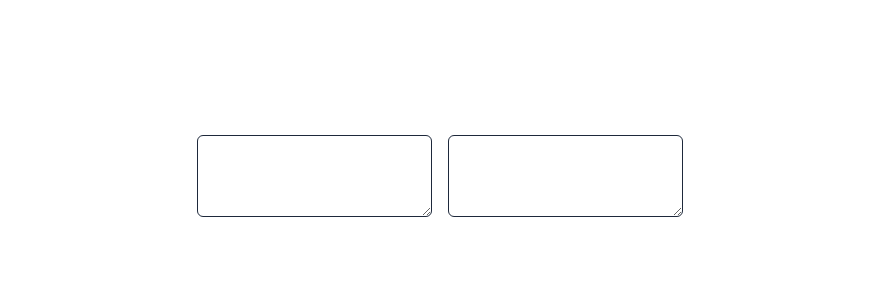
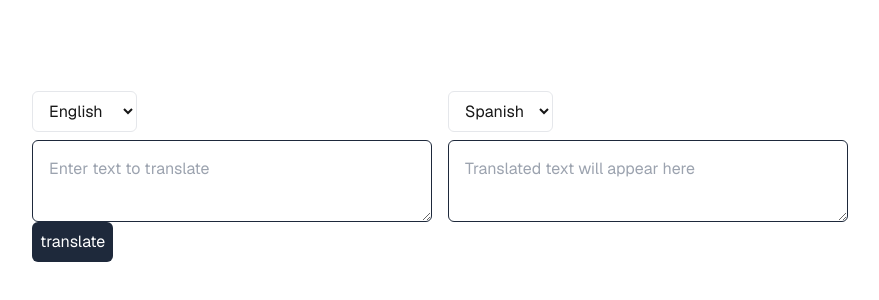
Before and after one commit to laurhakob/ai-translator, a Next.js app: page / in a window 1280 px wide. Shown: the part 224-524 px from the top of the page, without its empty margins (200-1079 px from the left). Built offline with nearby package versions, Linux system fonts and the light colour scheme.

Commit message:
page creating

```diff
--- /dev/null
+++ b/src/app/components/dropdown.js
@@ -0,0 +1,18 @@
+"use client";
+
+export const Dropdown = ({ name, value, onChange, options }) => {
+  return (
+    <select
+      name={name}
+      className="rounded-md border-input border bg-background px-3 py-2 focus:ring-blue-200 mb-2 w-fit"
+      value={value}
+      onChange={(e) => onChange(e.target.value)}
+    >
+      {options.map((option, index) => (
+        <option key={`${name}_${index}`} value={option.value}>
+          {option.label}
+        </option>
+      ))}
+    </select>
+  );
+};
--- a/src/app/page.js
+++ b/src/app/page.js
@@ -1,11 +1,84 @@
+"use client";
+
+import { useState } from "react";
+import { Dropdown } from "./components/dropdown";
+
+const languageOptions = [
+  {
+    value: "en",
+    label: "English",
+  },
+  {
+    value: "fr",
+    label: "French",
+  },
+  {
+    value: "es",
+    label: "Spanish",
+  },
+];
+
 export default function Home() {
+  const [languageFrom, setLanguageFrom] = useState("en");
+  const [languageTo, setLanguageTo] = useState("es");
+  const [inputText, setInputText] = useState("");
+  const [translatedText, setTranslatedText] = useState("");
+
+  const handleLanguageFromChange = (value) => {
+    setLanguageFrom(value);
+  };
+
+  const handleLanguageToChange = (value) => {
+    setLanguageTo(value);
+  };
+
+  const handleInputChange = (e) => {
+    const newText = e.target.value;
+    setInputText(newText);
+  };
+
   return (
     <div className="grid grid-rows-[20px_1fr_20px] items-center justify-items-center min-h-screen p-8 pb-20 gap-16 sm:p-20 font-[family-name:var(--font-geist-sans)]">
       <main className="flex flex-col gap-8 row-start-2 items-center sm:items-start">
-        <div className="flex flex-row gap-4">
-          <textarea className="border border-slate-800 rounded-md p-4 " />
-          <textarea className="border border-slate-800 rounded-md p-4 " />
-        </div>
+        <form>
+          <div className="flex flex-row gap-4">
+            <div className="container flex flex-col">
+              <Dropdown
+                name="languageFrom"
+                value={languageFrom}
+                options={languageOptions}
+                onChange={handleLanguageFromChange}
+              />
+              <textarea
+                placeholder="Enter text to translate"
+                className="border border-slate-800 rounded-md p-4 lg:w-[400px] "
+                value={inputText}
+                onChange={handleInputChange}
+              />
+            </div>
+
+            <div className="container flex flex-col">
+              <Dropdown
+                name="languageTo"
+                value={languageTo}
+                options={languageOptions}
+                onChange={handleLanguageToChange}
+              />
+              <textarea
+                placeholder="Translated text will appear here "
+                className="border border-slate-800 rounded-md p-4 lg:w-[400px] "
+                value={translatedText}
+                readOnly
+              />
+            </div>
+          </div>
+          <button
+            type="submit"
+            className="p-2 rounded-md bg-slate-800 text-white"
+          >
+            translate
+          </button>
+        </form>
       </main>
     </div>
   );
```
